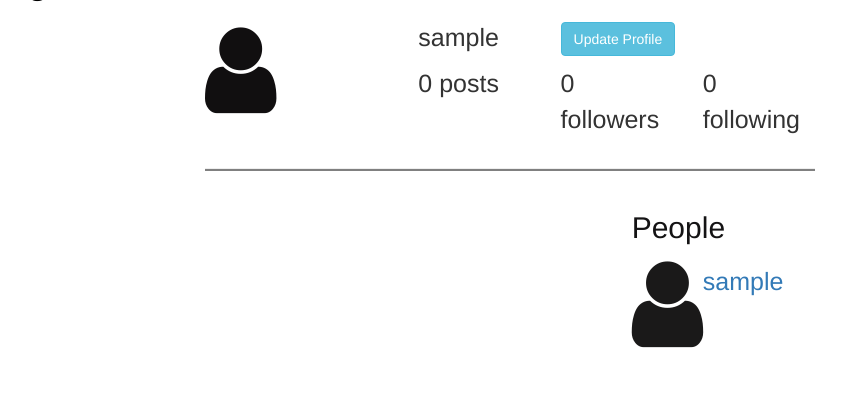
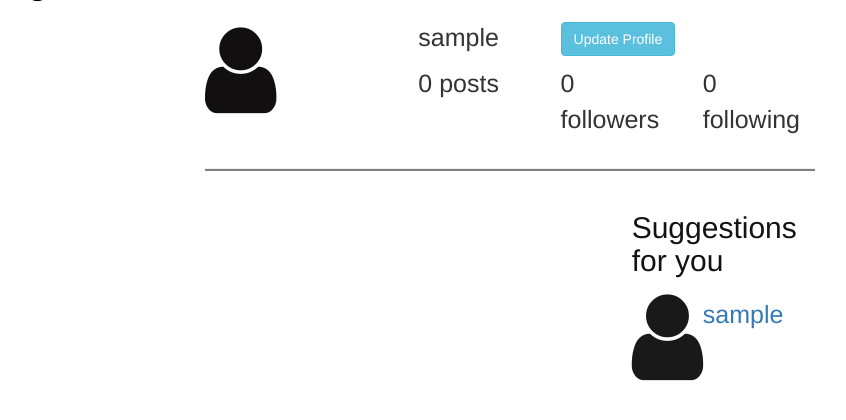
Before and after one commit to edwinkipchumba/instagram-clone, a Django app: page /accounts/profile/ in a window 1280 px wide. Shown: the part 64-484 px from the top of the page, without its empty margins (130-976 px from the left). Run offline with Django 3.2, Linux system fonts and the light colour scheme; the visitor is signed in with stand-in values (Sample User, id 1); data comes from the database, SQL or seed files in the repository; data that the repository does not hold is empty; some libraries are stand-ins or nearby versions.

Commit message:
add screenshots

```diff
--- a/instagram/templates/profile/profile.html
+++ b/instagram/templates/profile/profile.html
@@ -97,7 +97,7 @@
     </div>
     <div class="col-md-2">
       <div class="">
-        <h2>People</h2>
+        <h2>Suggestions for you</h2>
       </div>
       <div class="">
         {% if all_users %}
```
